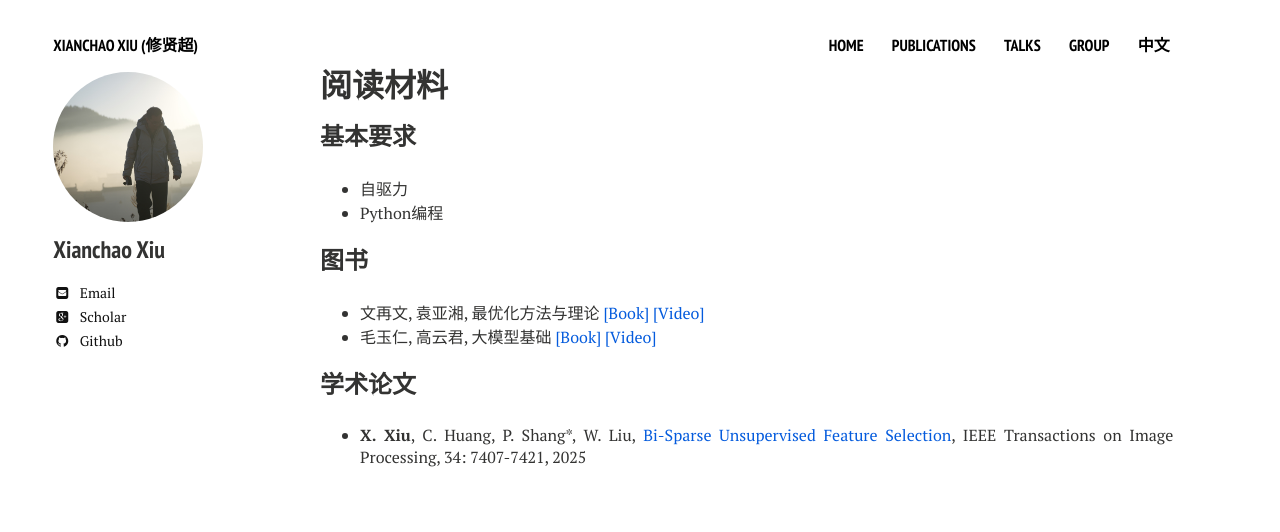
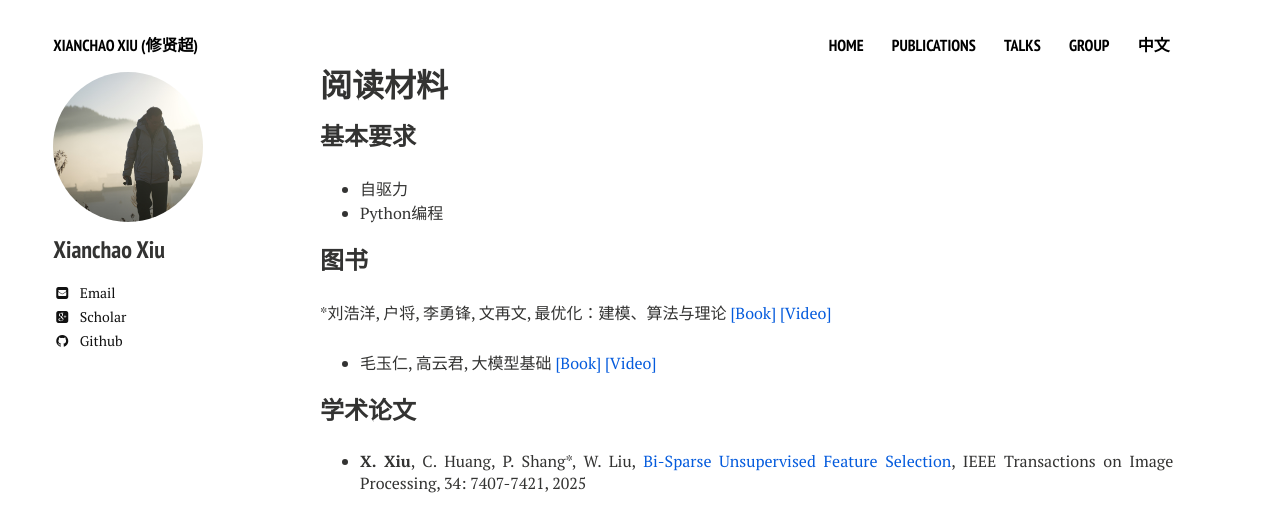
Before and after one commit to xianchaoxiu/xianchaoxiu.github.io, a Jekyll site: the page built from chinese/reading/index.md, in a window 1280 px wide. Shown: the top 532 px of the page. Built offline with Jekyll 4.4.1, drawn with Linux system fonts in a browser that asks for light colours; nearby versions of some CDN libraries.

Commit message:
Update index.md

```diff
--- a/chinese/reading/index.md
+++ b/chinese/reading/index.md
@@ -12,8 +12,8 @@ share: false
 * Python编程 <br>
 
 ### 图书
-* 文再文, 袁亚湘, 最优化方法与理论 <a href="http://faculty.bicmr.pku.edu.cn/~wenzw/optbook.html" class="textlink" target="_blank">[Book]</a> <a href="https://www.coe.pku.edu.cn/teaching/all_time/7262.html" class="textlink" target="_blank">[Video]</a> <br>
-* 毛玉仁, 高云君, 大模型基础 <a href="https://github.com/ZJU-LLMs/Foundations-of-LLMs" class="textlink" target="_blank">[Book]</a> <a href="https://space.bilibili.com/3546823125895398/lists/4470210?type=season" class="textlink" target="_blank">[Video]</a> <br>
+*刘浩洋, 户将, 李勇锋, 文再文, 最优化：建模、算法与理论 <a href="http://faculty.bicmr.pku.edu.cn/~wenzw/optbook.html" class="textlink" target="_blank">[Book]</a> <a href="https://www.bilibili.com/video/BV1xH4y1y7qy/" class="textlink" target="_blank">[Video]</a> <br>
+* 毛玉仁, 高云君, 大模型基础 <a href="https://github.com/ZJU-LLMs/Foundations-of-LLMs" class="textlink" target="_blank">[Book]</a> <a href="https://space.bilibili.com/3546823125895398" class="textlink" target="_blank">[Video]</a> <br>
 
 
 ### 学术论文
```
